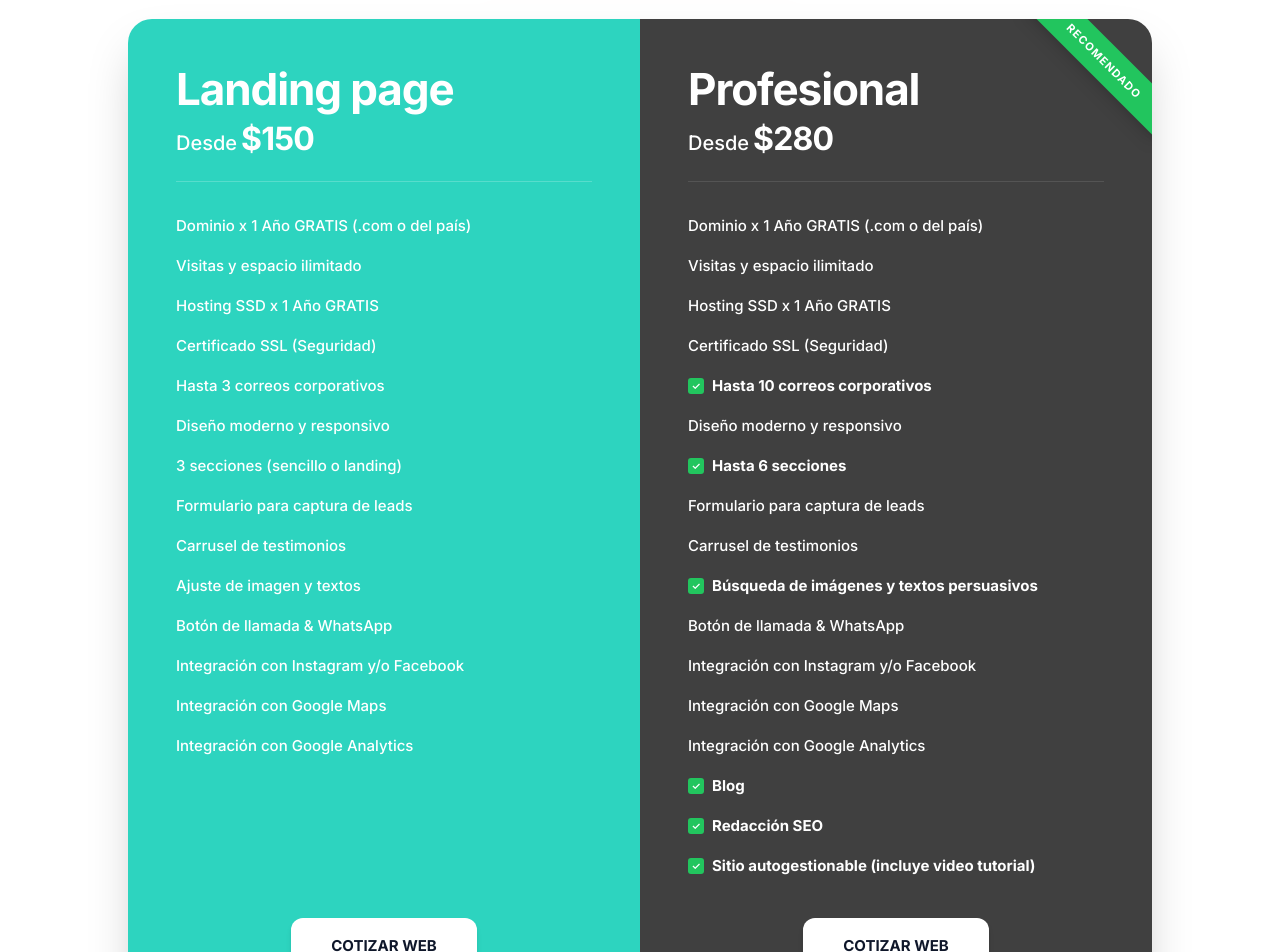
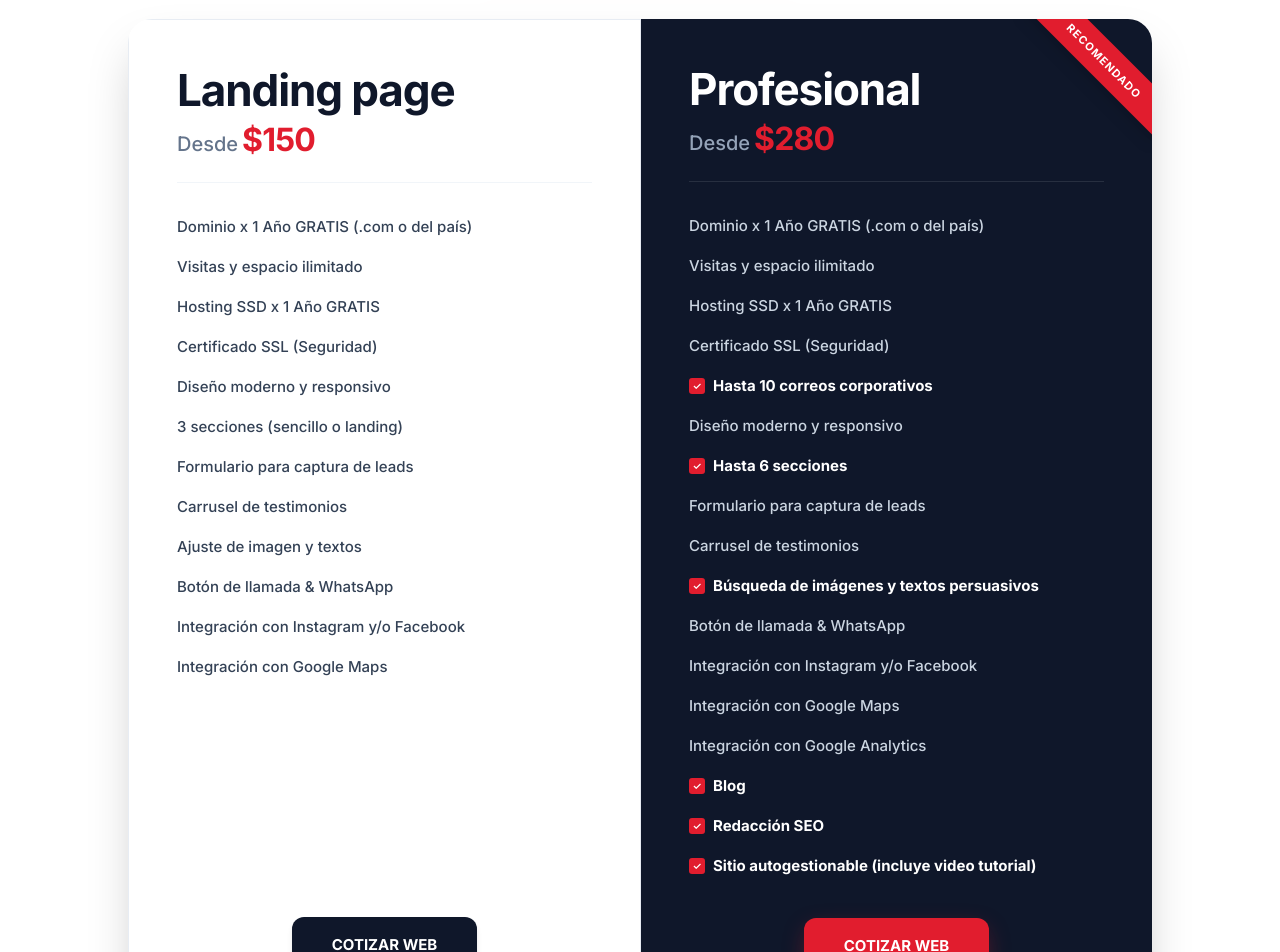
Before and after one commit to santiagoxx93/Digital_Drift_Software, a React (Vite) app: page / in a window 1280 px wide. Shown: the part 2300-3252 px from the top of the page. Built offline with nearby package versions, Linux system fonts and the light colour scheme.

Commit message:
UI: Apply brand colors to pricing cards and adjust features

```diff
--- a/src/App.jsx
+++ b/src/App.jsx
@@ -436,21 +436,20 @@ function App() {
 <div className="flex flex-col md:flex-row max-w-5xl mx-auto relative z-10 shadow-2xl rounded-3xl overflow-hidden mt-12">
 
   {/* Tarjeta 1: Landing page */}
-  <div className="flex-1 flex flex-col bg-[#2dd4bf] text-white p-8 md:p-12 relative">
-    <div className="mb-8 border-b border-white/20 pb-6">
-      <h3 className="font-headline-lg text-[40px] md:text-[44px] font-extrabold tracking-tight leading-none">Landing page</h3>
+  <div className="flex-1 flex flex-col bg-white text-slate-900 p-8 md:p-12 relative border border-slate-200/80">
+    <div className="mb-8 border-b border-slate-100 pb-6">
+      <h3 className="font-headline-lg text-[40px] md:text-[44px] font-extrabold tracking-tight leading-none text-[#0f172a]">Landing page</h3>
       <div className="flex items-baseline gap-1 mt-4">
-        <span className="text-xl font-medium">Desde</span>
-        <span className="text-[32px] font-extrabold tracking-tight">$150</span>
+        <span className="text-xl font-medium text-slate-500">Desde</span>
+        <span className="text-[32px] font-extrabold tracking-tight text-[#e11d2e]">$150</span>
       </div>
     </div>
 
-    <ul className="flex flex-col gap-4 font-body-sm text-[15px] flex-grow font-medium">
+    <ul className="flex flex-col gap-4 font-body-sm text-[15px] flex-grow font-medium text-slate-700">
       <li>Dominio x 1 Año GRATIS (.com o del país)</li>
       <li>Visitas y espacio ilimitado</li>
       <li>Hosting SSD x 1 Año GRATIS</li>
       <li>Certificado SSL (Seguridad)</li>
-      <li>Hasta 3 correos corporativos</li>
       <li>Diseño moderno y responsivo</li>
       <li>3 secciones (sencillo o landing)</li>
       <li>Formulario para captura de leads</li>
@@ -459,49 +458,48 @@ function App() {
       <li>Botón de llamada & WhatsApp</li>
       <li>Integración con Instagram y/o Facebook</li>
       <li>Integración con Google Maps</li>
-      <li>Integración con Google Analytics</li>
     </ul>
 
     <div className="pt-10 mt-auto flex justify-center">
-      <a className="bg-white text-slate-900 py-4 px-10 rounded-xl font-bold shadow-md hover:bg-slate-50 transition-colors w-full sm:w-auto text-center" href="https://wa.me/584125063754?text=Hola,%20quiero%20cotizar%20el%20paquete%20Landing%20Page%20de%20$150" target="_blank" rel="noopener noreferrer">
+      <a className="bg-slate-900 text-white py-4 px-10 rounded-xl font-bold shadow-md hover:bg-slate-800 transition-colors w-full sm:w-auto text-center" href="https://wa.me/584125063754?text=Hola,%20quiero%20cotizar%20el%20paquete%20Landing%20Page%20de%20$150" target="_blank" rel="noopener noreferrer">
         COTIZAR WEB
       </a>
     </div>
   </div>
 
   {/* Tarjeta 2: Profesional */}
-  <div className="flex-1 flex flex-col bg-[#404040] text-white p-8 md:p-12 relative overflow-hidden">
+  <div className="flex-1 flex flex-col bg-[#0f172a] text-white p-8 md:p-12 relative overflow-hidden">
     {/* Ribbon */}
-    <div className="absolute top-6 -right-12 w-48 bg-[#22c55e] text-white text-center py-1.5 font-bold text-[11px] uppercase tracking-widest rotate-45 shadow-lg z-10">
+    <div className="absolute top-6 -right-12 w-48 bg-[#e11d2e] text-white text-center py-1.5 font-bold text-[11px] uppercase tracking-widest rotate-45 shadow-lg z-10">
       RECOMENDADO
     </div>
 
     <div className="mb-8 border-b border-white/10 pb-6">
-      <h3 className="font-headline-lg text-[40px] md:text-[44px] font-extrabold tracking-tight leading-none">Profesional</h3>
+      <h3 className="font-headline-lg text-[40px] md:text-[44px] font-extrabold tracking-tight leading-none text-white">Profesional</h3>
       <div className="flex items-baseline gap-1 mt-4">
-        <span className="text-xl font-medium">Desde</span>
-        <span className="text-[32px] font-extrabold tracking-tight">$280</span>
+        <span className="text-xl font-medium text-slate-400">Desde</span>
+        <span className="text-[32px] font-extrabold tracking-tight text-[#e11d2e]">$280</span>
       </div>
     </div>
 
-    <ul className="flex flex-col gap-4 font-body-sm text-[15px] flex-grow font-medium">
+    <ul className="flex flex-col gap-4 font-body-sm text-[15px] flex-grow font-medium text-slate-300">
       <li>Dominio x 1 Año GRATIS (.com o del país)</li>
       <li>Visitas y espacio ilimitado</li>
       <li>Hosting SSD x 1 Año GRATIS</li>
       <li>Certificado SSL (Seguridad)</li>
       <li className="font-bold flex items-start gap-2 text-white">
-        <div className="bg-[#22c55e] rounded-[3px] w-4 h-4 mt-1 flex items-center justify-center text-white text-[10px] shrink-0 font-extrabold">✓</div>
+        <div className="bg-[#e11d2e] rounded-[3px] w-4 h-4 mt-1 flex items-center justify-center text-white text-[10px] shrink-0 font-extrabold">✓</div>
         Hasta 10 correos corporativos
       </li>
       <li>Diseño moderno y responsivo</li>
       <li className="font-bold flex items-start gap-2 text-white">
-        <div className="bg-[#22c55e] rounded-[3px] w-4 h-4 mt-1 flex items-center justify-center text-white text-[10px] shrink-0 font-extrabold">✓</div>
+        <div className="bg-[#e11d2e] rounded-[3px] w-4 h-4 mt-1 flex items-center justify-center text-white text-[10px] shrink-0 font-extrabold">✓</div>
         Hasta 6 secciones
       </li>
       <li>Formulario para captura de leads</li>
       <li>Carrusel de testimonios</li>
       <li className="font-bold flex items-start gap-2 text-white">
-        <div className="bg-[#22c55e] rounded-[3px] w-4 h-4 mt-1 flex items-center justify-center text-white text-[10px] shrink-0 font-extrabold">✓</div>
+        <div className="bg-[#e11d2e] rounded-[3px] w-4 h-4 mt-1 flex items-center justify-center text-white text-[10px] shrink-0 font-extrabold">✓</div>
         Búsqueda de imágenes y textos persuasivos
       </li>
       <li>Botón de llamada & WhatsApp</li>
@@ -509,21 +507,21 @@ function App() {
       <li>Integración con Google Maps</li>
       <li>Integración con Google Analytics</li>
       <li className="font-bold flex items-start gap-2 text-white">
-        <div className="bg-[#22c55e] rounded-[3px] w-4 h-4 mt-1 flex items-center justify-center text-white text-[10px] shrink-0 font-extrabold">✓</div>
+        <div className="bg-[#e11d2e] rounded-[3px] w-4 h-4 mt-1 flex items-center justify-center text-white text-[10px] shrink-0 font-extrabold">✓</div>
         Blog
       </li>
       <li className="font-bold flex items-start gap-2 text-white">
-        <div className="bg-[#22c55e] rounded-[3px] w-4 h-4 mt-1 flex items-center justify-center text-white text-[10px] shrink-0 font-extrabold">✓</div>
+        <div className="bg-[#e11d2e] rounded-[3px] w-4 h-4 mt-1 flex items-center justify-center text-white text-[10px] shrink-0 font-extrabold">✓</div>
         Redacción SEO
       </li>
       <li className="font-bold flex items-start gap-2 text-white">
-        <div className="bg-[#22c55e] rounded-[3px] w-4 h-4 mt-1 flex items-center justify-center text-white text-[10px] shrink-0 font-extrabold">✓</div>
+        <div className="bg-[#e11d2e] rounded-[3px] w-4 h-4 mt-1 flex items-center justify-center text-white text-[10px] shrink-0 font-extrabold">✓</div>
         Sitio autogestionable (incluye video tutorial)
       </li>
     </ul>
 
     <div className="pt-10 mt-auto flex justify-center">
-      <a className="bg-white text-slate-900 py-4 px-10 rounded-xl font-bold shadow-md hover:bg-slate-50 transition-colors w-full sm:w-auto text-center" href="https://wa.me/584125063754?text=Hola,%20quiero%20cotizar%20el%20paquete%20Profesional%20de%20$280" target="_blank" rel="noopener noreferrer">
+      <a className="bg-[#e11d2e] text-white py-4 px-10 rounded-xl font-bold shadow-[0_8px_24px_-4px_rgba(225,29,46,0.4)] hover:bg-[#b81524] transition-colors w-full sm:w-auto text-center" href="https://wa.me/584125063754?text=Hola,%20quiero%20cotizar%20el%20paquete%20Profesional%20de%20$280" target="_blank" rel="noopener noreferrer">
         COTIZAR WEB
       </a>
     </div>
```
